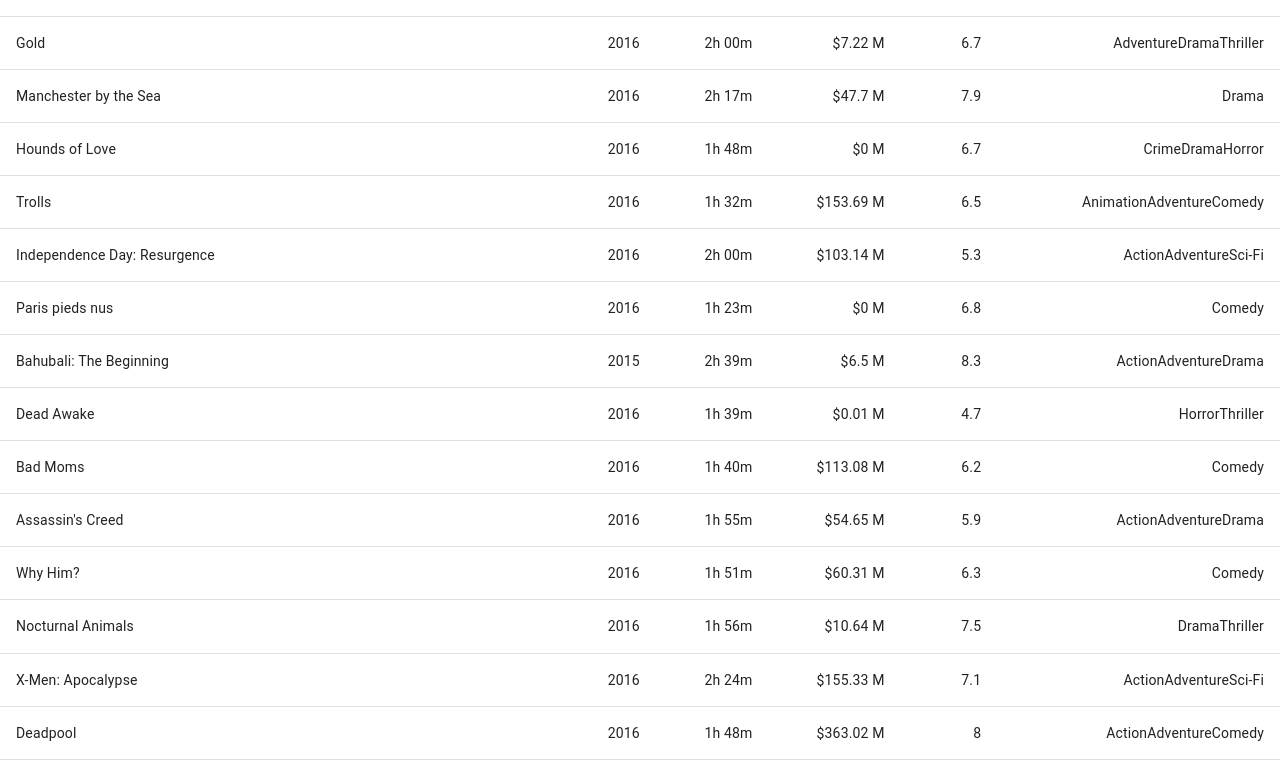
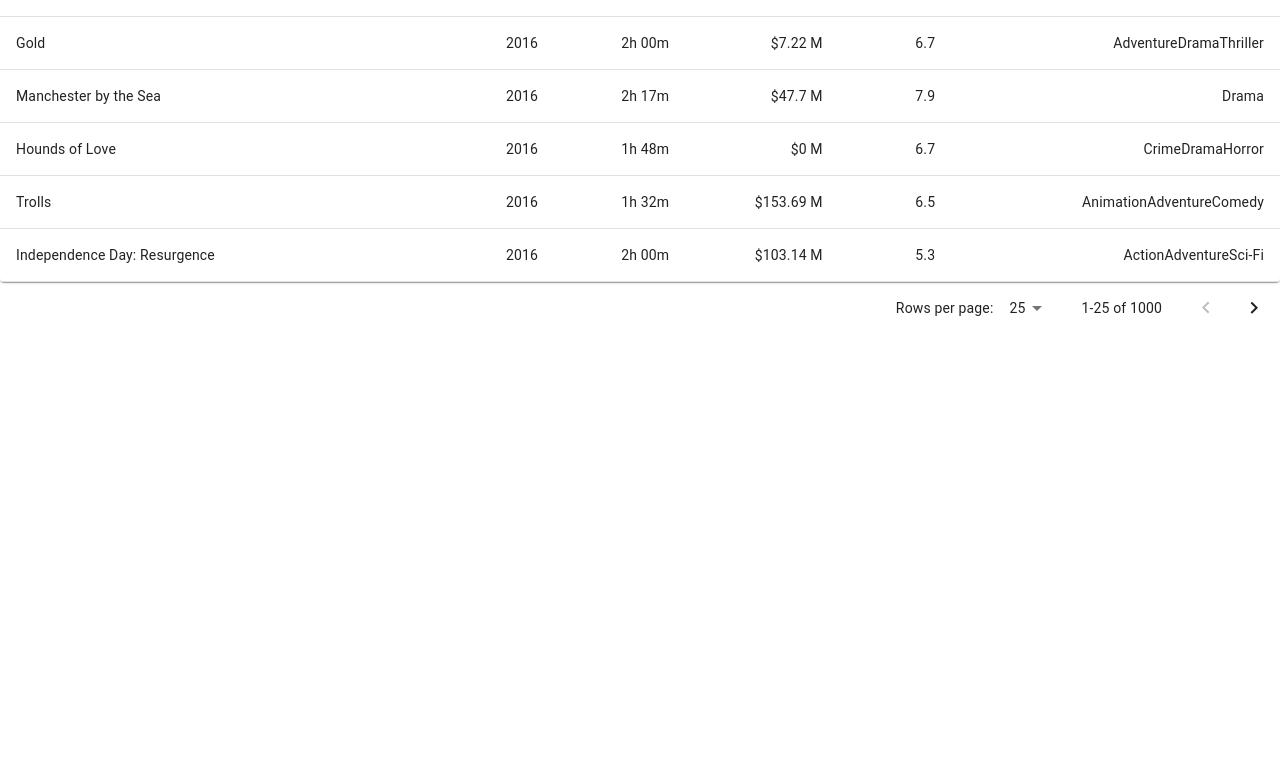
Before and after one commit to allcracked/movie-chat-turtle, a React (Create React App) app: page /home in a window 1280 px wide. Shown: the part 1210-1987 px from the top of the page. After the commit the page ends 1544 px from the top, so only its background shows below. Built offline with nearby package versions, Linux system fonts and the light colour scheme; no server answers; sample sign-in values are in the browser's storage.

Commit message:
Add table pagination
Added movie table pagination and removed unnecessary interfaces.

```diff
--- a/src/containers/Home/Home.tsx
+++ b/src/containers/Home/Home.tsx
@@ -12,9 +12,9 @@
 import Paper from "@material-ui/core/Paper";
 
 import { fbAuth } from "../../services/firebase";
-import Movie from "../../data/interfaces";
 
 import MoviesData from "../../data/movies.json";
+import { TablePagination } from "@material-ui/core";
 
 const useStyles = makeStyles({
   table: {
@@ -64,14 +64,22 @@
   const history = useHistory();
   const classes = useStyles();
 
+  const [page, setPage] = useState(0);
+  const [rowsPerPage, setRowsPerPage] = useState(25);
+
   const handleLogout = (): void => {
     fbAuth.signOut();
     history.push("/");
   };
 
-  useEffect(() => {
-    console.log({ tableRows });
-  }, []);
+  const handleChangePage = (event: React.MouseEvent<HTMLButtonElement, MouseEvent> | null, newPage: number) => {
+    setPage(newPage);
+  };
+
+  const handleChangeRowsPerPage = (event: React.ChangeEvent<HTMLInputElement | HTMLTextAreaElement>) => {
+    setRowsPerPage(parseInt(event.target.value, 10));
+    setPage(0);
+  };
 
   return (
     <div>
@@ -92,7 +100,7 @@
             </TableRow>
           </TableHead>
           <TableBody>
-            {tableRows.map((row) => (
+            {tableRows.slice(page * rowsPerPage, page * rowsPerPage + rowsPerPage).map((row) => (
               <TableRow key={`${row.revenue}${row.title}`}>
                 <TableCell component="th" scope="row">
                   {row.title}
@@ -107,6 +115,15 @@
           </TableBody>
         </Table>
       </TableContainer>
+      <TablePagination
+          rowsPerPageOptions={[5, 10, 25]}
+          component="div"
+          count={tableRows.length}
+          rowsPerPage={rowsPerPage}
+          page={page}
+          onChangePage={handleChangePage}
+          onChangeRowsPerPage={handleChangeRowsPerPage}
+        />
     </div>
   );
 };
```
Also changed, not shown: src/data/interfaces.ts (deleted, +0 -14 lines).
